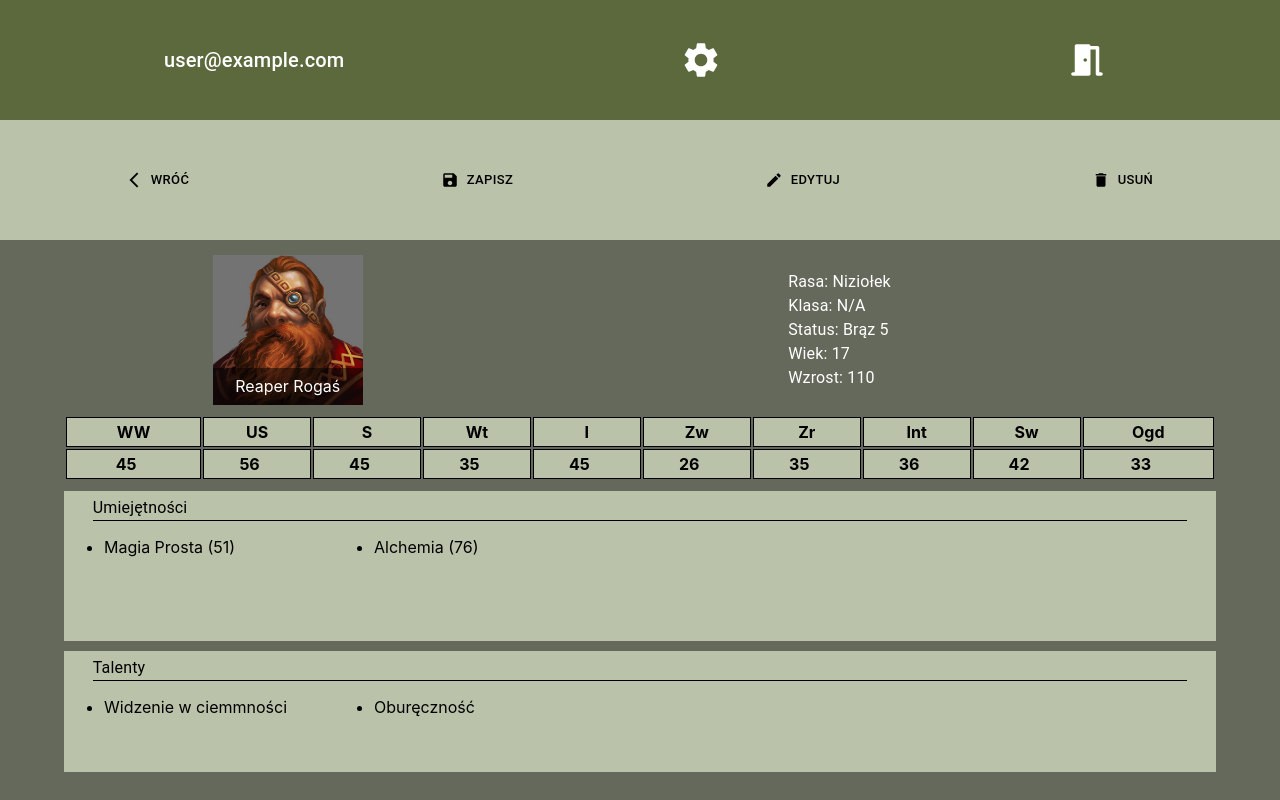
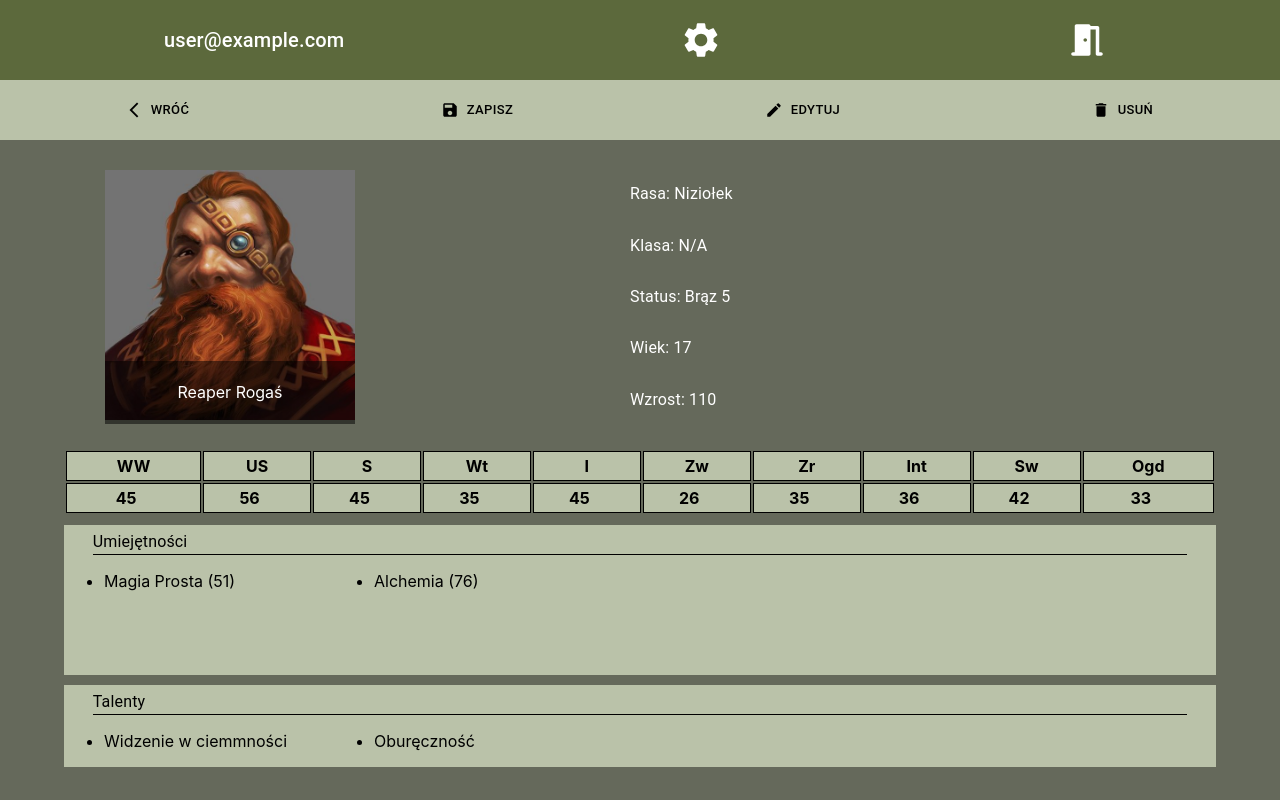
Before and after one commit to ArkadiuszSzkurlat/NPC-Warhammer-Archive, a React (Create React App) app: page /NPCPage in a window 1280 px wide. Built offline with nearby package versions, Linux system fonts and the light colour scheme; no server answers; sample sign-in values are in the browser's storage.

Commit message:
small ui changes

```diff
--- a/src/components/MainPage/listcard.css
+++ b/src/components/MainPage/listcard.css
@@ -12,12 +12,12 @@
 }
 
 .listOfNPC {
-  width: 90%;
+  width: 100vw;
   min-height: 75px;
   display: flex;
   flex-wrap: wrap;
   gap: 20px;
-  padding-bottom: 25px;
+  padding: 10px 20px;
   align-content: flex-start;
   /* border-bottom: 1px solid rgba(0, 0, 0, 0.3); */
 }
@@ -84,7 +84,7 @@
 .addFolderButton {
   background-color: rgba(0, 0, 0, 0.4);
   position: relative;
-  width: 90%;
+  width: 100%;
   height: 75px;
   min-height: 75px;
   border-radius: 4px;
--- a/src/components/NPCPage/BasicInfo.tsx
+++ b/src/components/NPCPage/BasicInfo.tsx
@@ -12,9 +12,10 @@ const BasicInfo = ({
   infoType: { eng: string; pl: string };
 }) => {
   return (
-    <Typography variant="body1">
+    <Typography variant="body1" className="npc-mainInfo--BasicInfo">
       {infoType.pl + ': '}
       <input
+        style={{ display: 'inline-block' }}
         type="text"
         value={NPC[infoType.eng]}
         disabled={!editable}
--- a/src/components/NPCPage/NPCInfo.tsx
+++ b/src/components/NPCPage/NPCInfo.tsx
@@ -123,7 +123,7 @@ const NPCInfo = ({
           />
         </div>
         {/* Main info */}
-        <div style={{ color: 'white' }}>
+        <div className="npc-mainInfo">
           {NPCBasicInfo.map((info, i) => {
             return (
               <BasicInfo
--- a/src/components/NPCPage/npcinfo.css
+++ b/src/components/NPCPage/npcinfo.css
@@ -21,11 +21,14 @@ input {
 
 .npc-top-avatar {
   position: relative;
-  height: 150px;
-  width: 150px;
+
+  height: auto;
+  width: 250px;
+  margin: 15px;
 }
 
 .npc-top-avatar-img {
+  object-fit: cover;
   height: 100%;
   width: 100%;
 }
@@ -41,6 +44,21 @@ input {
   height: 25%;
 }
 
+.npc-mainInfo {
+  width: 50%;
+  height: 100%;
+  color: white;
+  display: flex;
+  flex-direction: column;
+  align-content: center;
+  justify-content: space-evenly;
+  align-items: center;
+  white-space: nowrap;
+}
+
+.npc-mainInfo--BasicInfo {
+  width: 75%;
+}
 .npc_stats {
 }
 
--- a/src/pages/style.css
+++ b/src/pages/style.css
@@ -4,12 +4,12 @@
   background-color: #65695b;
   display: grid;
   grid-template-columns: auto;
-  grid-template-rows: 1fr 85%;
+  grid-template-rows: 10% 80%;
   overflow: hidden;
 }
 
 .mainpage-container--NPCPAGE {
-  grid-template-rows: 1fr 1fr 70%;
+  grid-template-rows: 10% 7.5% 82.5%;
 }
 
 .login-page {
```
